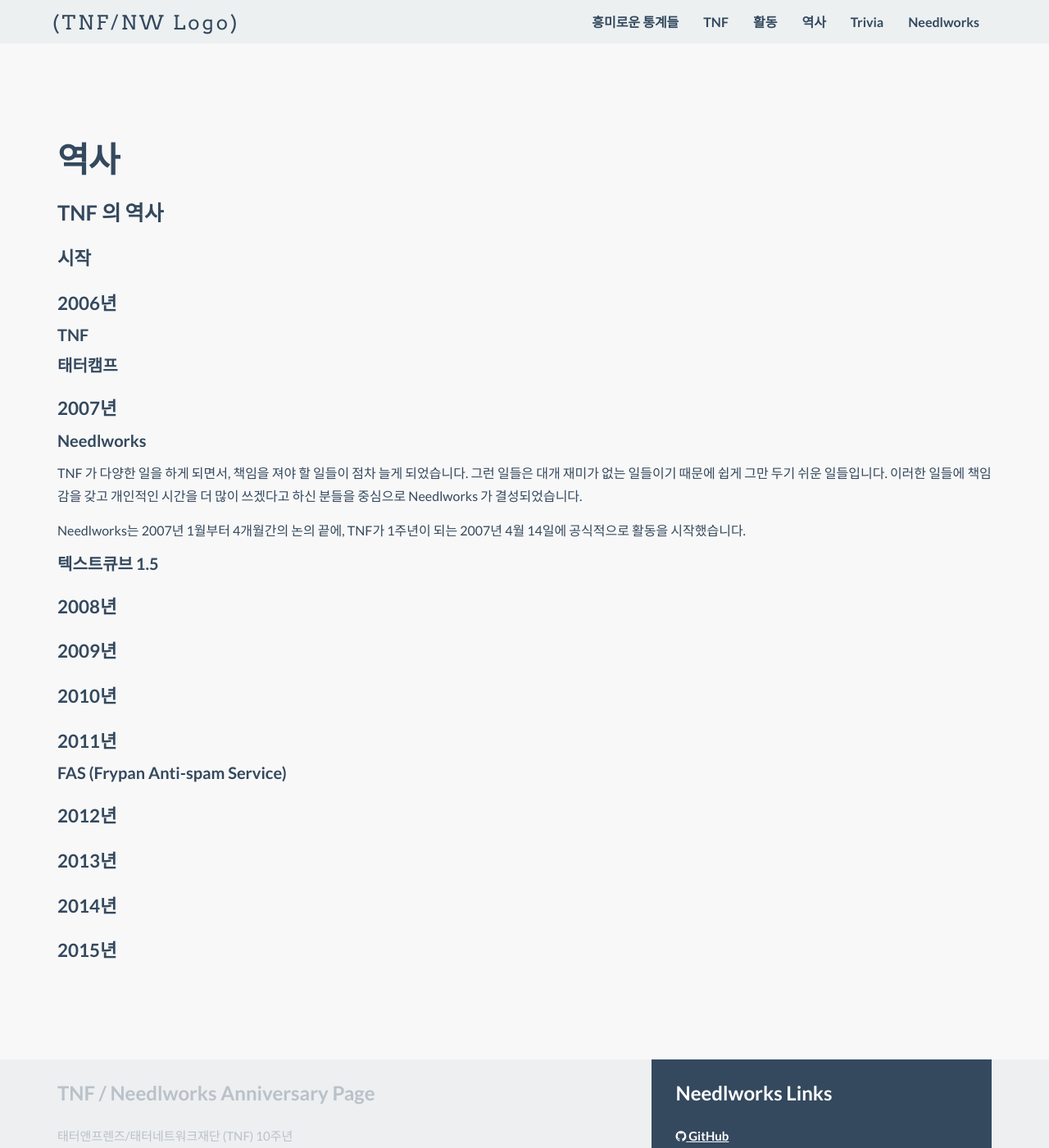
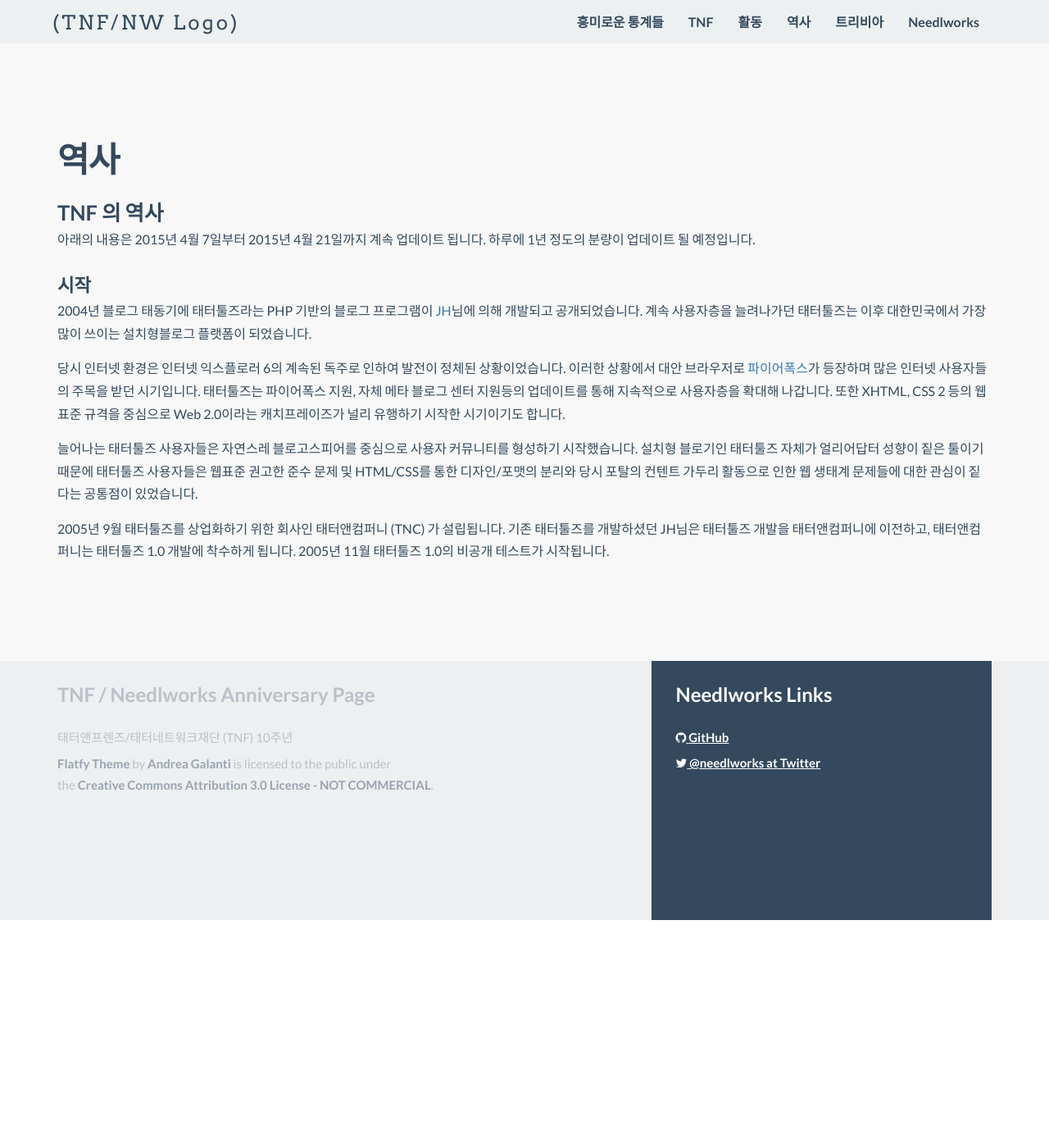
Before and after one commit to Needlworks/10yr-anniversary, a Jekyll site: the page built from history.md, in a window 1280 px wide and 1400 px high. Shown: the whole window at 82% size. Built offline with Jekyll 4.4.1, drawn with Linux system fonts in a browser that asks for light colours; nearby versions of some CDN libraries.

Commit message:
refs #0 : modified - trivia and history
 -

```diff
--- a/history.md
+++ b/history.md
@@ -8,49 +8,15 @@
 TNF 의 역사
 =========
 
+아래의 내용은 2015년 4월 7일부터 2015년 4월 21일까지 계속 업데이트 됩니다. 하루에 1년 정도의 분량이 업데이트 될 예정입니다.
 
 시작
 ---
 
-2006년
------
-#### TNF
+2004년 블로그 태동기에 태터툴즈라는 PHP 기반의 블로그 프로그램이 [JH](http://interlude.pe.kr/tt/index.php)님에 의해 개발되고 공개되었습니다. 계속 사용자층을 늘려나가던 태터툴즈는 이후 대한민국에서 가장 많이 쓰이는 설치형블로그 플랫폼이 되었습니다.
 
-#### 태터캠프
+당시 인터넷 환경은 인터넷 익스플로러 6의 계속된 독주로 인하여 발전이 정체된 상황이었습니다. 이러한 상황에서 대안 브라우저로 [파이어폭스](http://www.firefox.com)가 등장하며 많은 인터넷 사용자들의 주목을 받던 시기입니다. 태터툴즈는 파이어폭스 지원, 자체 메타 블로그 센터 지원등의 업데이트를 통해 지속적으로 사용자층을 확대해 나갑니다. 또한 XHTML, CSS 2 등의 웹 표준 규격을 중심으로 Web 2.0이라는 캐치프레이즈가 널리 유행하기 시작한 시기이기도 합니다.
 
-2007년
------
+늘어나는 태터툴즈 사용자들은 자연스레 블로고스피어를 중심으로 사용자 커뮤니티를 형성하기 시작했습니다. 설치형 블로기인 태터툴즈 자체가 얼리어답터 성향이 짙은 툴이기 때문에 태터툴즈 사용자들은 웹표준 권고한 준수 문제 및 HTML/CSS를 통한 디자인/포맷의 분리와 당시 포탈의 컨텐트 가두리 활동으로 인한 웹 생태계 문제들에 대한 관심이 짙다는 공통점이 있었습니다.
 
-#### Needlworks
-
-TNF 가 다양한 일을 하게 되면서, 책임을 져야 할 일들이 점차 늘게 되었습니다. 그런 일들은 대개 재미가 없는 일들이기 때문에 쉽게 그만 두기 쉬운 일들입니다. 이러한 일들에 책임감을 갖고 개인적인 시간을 더 많이 쓰겠다고 하신 분들을 중심으로 Needlworks 가 결성되었습니다.
-
-Needlworks는 2007년 1월부터 4개월간의 논의 끝에, TNF가 1주년이 되는 2007년 4월 14일에 공식적으로 활동을 시작했습니다.
-
-
-#### 텍스트큐브 1.5
-
-2008년
------
-
-2009년
------
-
-2010년
------
-
-2011년
------
-#### FAS (Frypan Anti-spam Service)
-
-2012년
------
-
-2013년
------
-
-2014년
------
-
-2015년
------
+2005년 9월 태터툴즈를 상업화하기 위한 회사인 태터앤컴퍼니 (TNC) 가 설립됩니다. 기존 태터툴즈를 개발하셨던 JH님은 태터툴즈 개발을 태터앤컴퍼니에 이전하고, 태터앤컴퍼니는 태터툴즈 1.0 개발에 착수하게 됩니다. 2005년 11월 태터툴즈 1.0의 비공개 테스트가 시작됩니다.
```
Also changed, not shown: _layouts/default.html (+4 -4 lines), trivia.md (+11 -6 lines).
